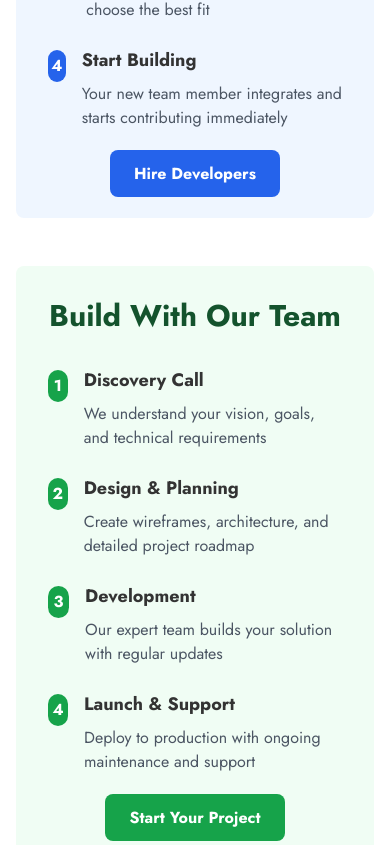
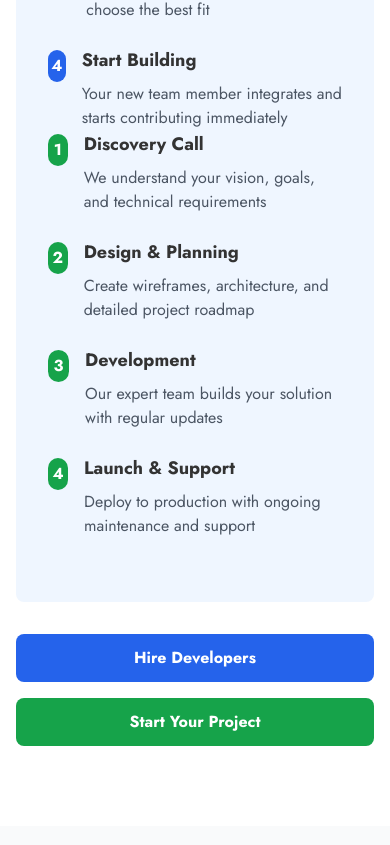
Before and after one commit to Geria01/geria2, a Next.js app: page /how-it-works in a window 390 px wide. Shown: the part 919-1764 px from the top of the page. Built offline with nearby package versions, Linux system fonts and the light colour scheme.

Commit message:
Restored to '31223972658065e8e48fe011defea3e74ed5c7c0'
Replit-Restored-To: 31223972658065e8e48fe011defea3e74ed5c7c0

```diff
--- a/app/how-it-works/page.tsx
+++ b/app/how-it-works/page.tsx
@@ -1,4 +1,3 @@
-
 import React from 'react';
 import Link from 'next/link';
 
@@ -69,20 +68,7 @@ export default function HowItWorksPage() {
                 </div>
               </div>
 
-              <div className="mt-8 text-center">
-                <Link href="/hire-talent" className="bg-blue-600 text-white px-6 py-3 rounded-lg font-semibold hover:bg-blue-700 transition-colors">
-                  Hire Developers
-                </Link>
-              </div>
-            </div>
-
-            {/* Build With Our Team Flow */}
-            <div className="bg-green-50 p-8 rounded-lg">
-              <h2 className="text-3xl font-bold text-green-900 mb-8 text-center">
-                Build With Our Team
-              </h2>
-
-              <div className="space-y-6">
+              <div className="space-y-6 mb-8">
                 <div className="flex items-start">
                   <div className="bg-green-600 text-white w-8 h-8 rounded-full flex items-center justify-center mr-4 mt-1">
                     <span className="font-bold">1</span>
@@ -123,13 +109,17 @@ export default function HowItWorksPage() {
                   </div>
                 </div>
               </div>
+            </div>
+          </div>
 
-              <div className="mt-8 text-center">
-                <Link href="/web-development" className="bg-green-600 text-white px-6 py-3 rounded-lg font-semibold hover:bg-green-700 transition-colors">
-                  Start Your Project
-                </Link>
-              </div>
-            </div>
+          {/* Aligned CTA Buttons */}
+          <div className="flex flex-col sm:flex-row gap-4 justify-center mt-8">
+            <Link href="/hire-talent" className="bg-blue-600 text-white px-6 py-3 rounded-lg font-semibold hover:bg-blue-700 transition-colors text-center">
+              Hire Developers
+            </Link>
+            <Link href="/web-development" className="bg-green-600 text-white px-6 py-3 rounded-lg font-semibold hover:bg-green-700 transition-colors text-center">
+              Start Your Project
+            </Link>
           </div>
         </div>
       </section>
--- a/app/web-development/page.tsx
+++ b/app/web-development/page.tsx
@@ -23,8 +23,8 @@ const WebDevView = () => {
             <div className="flex flex-col items-stretch w-[54%] max-md:w-full max-md:ml-0">
               <div className="relative flex flex-col my-auto max-md:max-w-full max-md:mt-4">
                 <div className="text-red-600 text-5xl font-semibold leading-[53px] self-stretch max-md:max-w-full max-md:text-4xl max-md:leading-[49px]">
-                  <span className="text-zinc-800">Web and Application </span>
-                  <span className="text-red-600">Development.</span>
+                  <span className="text-zinc-800">Bringing Ideas to </span>
+                  <span className="text-red-600">Life</span>
                 </div>
                 <div className="self-stretch text-slate-600 text-xl leading-8 opacity-80 mt-2.5 max-md:max-w-full">
                   At Geria, great digital products start with strong foundations.
```
Also changed, not shown: attached_assets/Screenshot 2025-07-05 002355_1751672350999.png (added).
